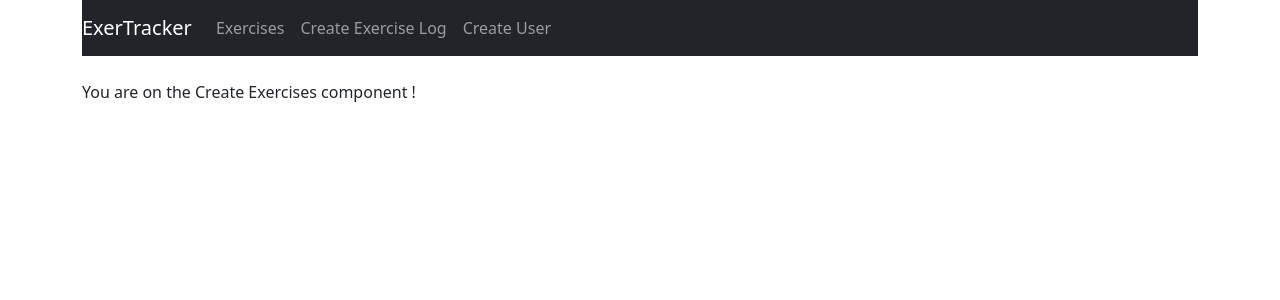
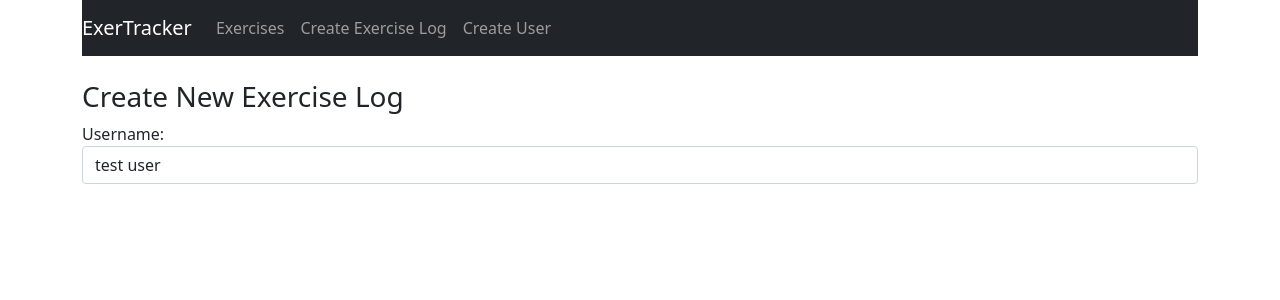
Before and after one commit to Jonghan-park/exercise-tracker, a React (Create React App) app: page /create in a window 1280 px wide. Shown: the top 300 px of the page. Built offline with nearby package versions, Linux system fonts and the light colour scheme.

Commit message:
Update create exercise

```diff
--- a/src/components/create-exercise.component.js
+++ b/src/components/create-exercise.component.js
@@ -1,9 +1,87 @@
 import React, { Component } from 'react';
 export default class CreateExercises extends Component{
+  constructor(props){
+    super(props);
+
+    this.onChangeUsername = this.onChangeUsername.bind(this);
+    this.onChangeDescription = this.onChangeDescription.bind(this);
+    this.onChangeDuration = this.onChangeDuration.bind(this);
+    this.onChangeDate = this.onChangeDate.bind(this);
+    this.onSubmit = this.onSubmit.bind(this);
+
+    this.state = {
+      username: '',
+      description: '',
+      duration: '',
+      date: new Date(),
+      users: []
+    }
+  }
+
+  componentDidMount(){
+    this.setState({
+      users: ['test user'],
+      username:'test user'
+    })
+  }
+
+  onChangeUsername(e){
+    this.setState({
+      username: e.target.value
+    });
+  }
+  onChangeDescription(e){
+    this.setState({
+      description: e.target.value
+    });
+  }
+  onChangeDuration(e){
+    this.setState({
+      duration: e.target.value
+    });
+  }
+  onChangeDate(e){
+    this.setState({
+      date: date
+    });
+  }
+
+  onSubmit(e){
+    e.preventDefault();
+
+    const exercise = {
+      username: this.state.username,
+      description: this.state.description,
+      duration: this.state.duration,
+      date: this.state.date
+    }
+    console.log(exercise);
+    window.location = '/';
+  }
+
   render(){
     return(
       <div>
-        <p>You are on the Create Exercises component !</p>
+        <h3>Create New Exercise Log</h3>
+        <form onSubmit={this.onSubmit}>
+          <div className="form-group">
+            <label>Username:</label>
+            <select ref="userInput"
+             className="form-control"
+             value={this.state.username}
+             onChange={this.onChangeUsername}>
+               {
+                 this.state.users.map(function(user){
+                   return <option
+                   key={user}
+                   value={user}>
+                    {user}
+                   </option>;
+                 })
+               }
+             </select>
+          </div>
+        </form>
       </div>
     );
   }
--- a/src/components/create-user.component.js
+++ b/src/components/create-user.component.js
@@ -1,64 +1,6 @@
 import React, { Component } from 'react';
 
 export default class CreateUsers extends Component{
-  constructor(props){
-    super(props);
-
-    this.onChangeUsername = this.onChangeUsername.bind(this);
-    this.onChangeDescription = this.onChangeDescription.bind(this);
-    this.onChangeDuration = this.onChangeDuration.bind(this);
-    this.onChangeDate = this.onChangeDate.bind(this);
-    this.onSubmit = this.onSubmit.bind(this);
-
-    this.state = {
-      username: '',
-      description: '',
-      duration: '',
-      date: new Date(),
-      users: []
-    }
-  }
-
-  componentDidMount(){
-    this.setState({
-      users: ['test user'],
-      username:'test user'
-    })
-  }
-
-  onChangeUsername(e){
-    this.setState({
-      username: e.target.value
-    });
-  }
-  onChangeDescription(e){
-    this.setState({
-      description: e.target.value
-    });
-  }
-  onChangeDuration(e){
-    this.setState({
-      duration: e.target.value
-    });
-  }
-  onChangeDate(e){
-    this.setState({
-      date: date
-    });
-  }
-
-  onSubmit(e){
-    e.preventDefault();
-
-    const exercise = {
-      username: this.state.username,
-      description: this.state.description,
-      duration: this.state.duration,
-      date: this.state.date
-    }
-    console.log(exercise);
-    window.location = '/';
-  }
 
   render(){
     return(
```
